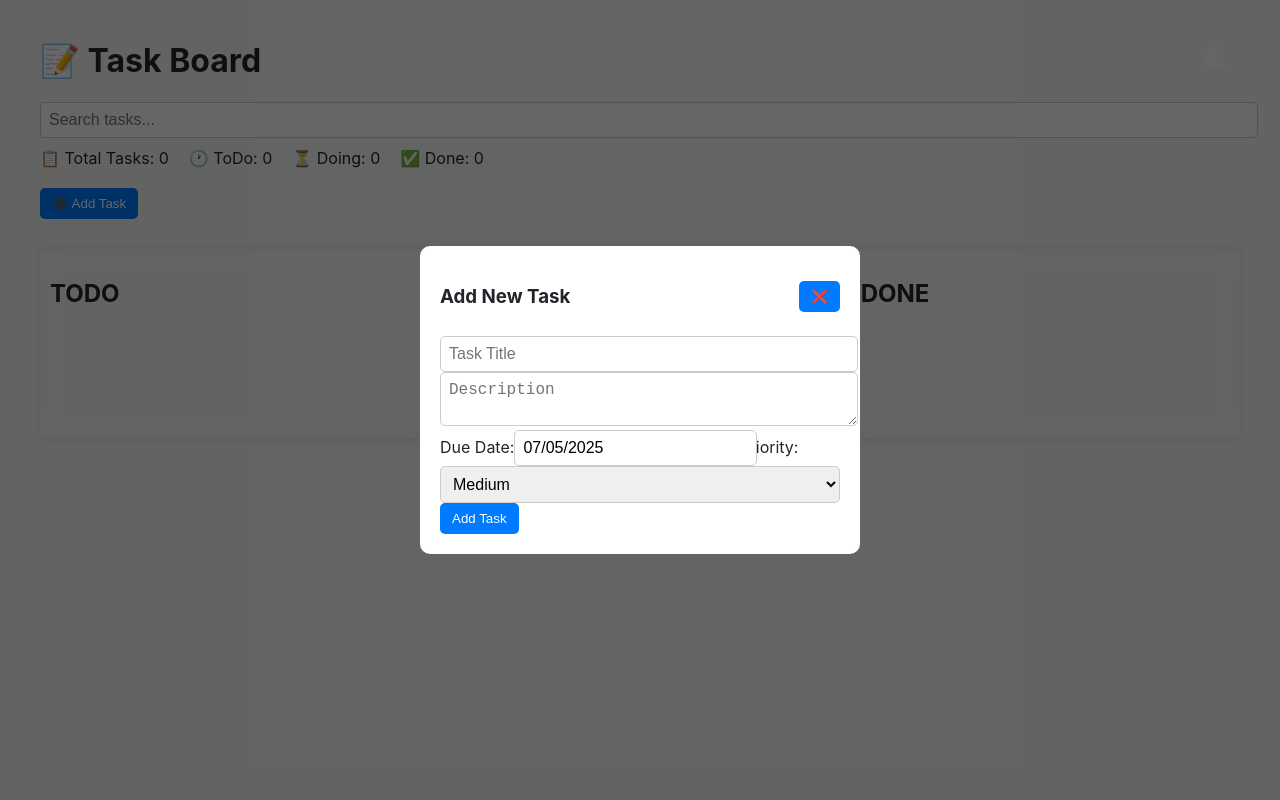
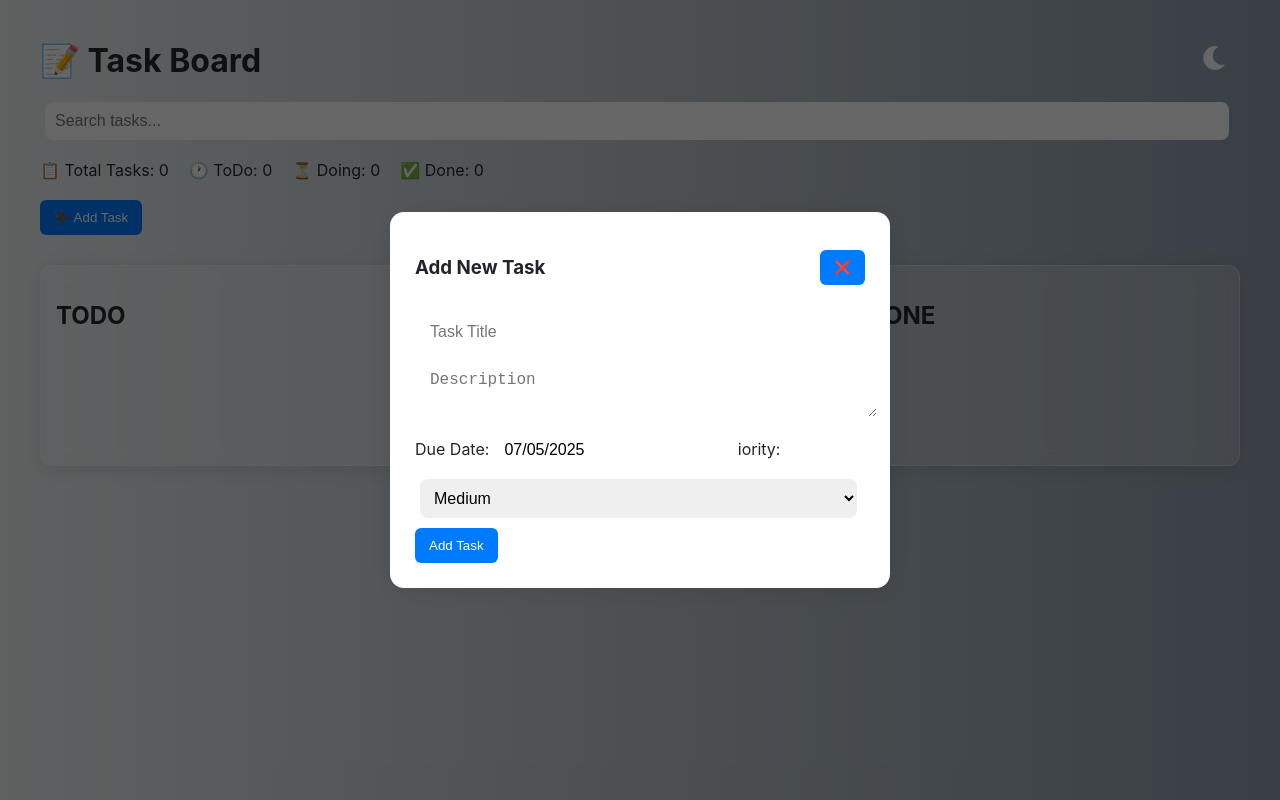
Before and after one commit to immustafa37/trello-clone, a React (Create React App) app: page / in a window 1280 px wide. Both pictures are taken after a click on the button "➕ Add Task". Built offline with nearby package versions, Linux system fonts and the light colour scheme.

Commit message:
change UI color

```diff
--- a/src/App.css
+++ b/src/App.css
@@ -1,13 +1,15 @@
+/* === Light / Dark Mode Themes === */
 body.light {
-  background: #f8f9fa;
+  background: linear-gradient(to right, #eef2f3, #8e9eab);
   color: #212529;
 }
 
 body.dark {
-  background: #1e1e2f;
+  background: linear-gradient(to right, #232526, #414345);
   color: #f1f1f1;
 }
 
+/* === App Container === */
 .app {
   padding: 20px;
   max-width: 1200px;
@@ -15,12 +17,14 @@ body.dark {
   transition: all 0.3s;
 }
 
+/* === Header === */
 .header {
   display: flex;
   justify-content: space-between;
   align-items: center;
 }
 
+/* === Theme Toggle Button === */
 .theme-toggle {
   background: none;
   border: none;
@@ -28,6 +32,7 @@ body.dark {
   cursor: pointer;
 }
 
+/* === Board Layout === */
 .board {
   display: flex;
   flex-direction: row;
@@ -41,15 +46,23 @@ body.dark {
   }
 }
 
+/* === Column Box === */
 .column {
   flex: 1;
-  padding: 10px;
-  border-radius: 8px;
-  background: rgba(255, 255, 255, 0.1);
+  padding: 15px;
+  border-radius: 12px;
+  background: rgba(255, 255, 255, 0.2);
   backdrop-filter: blur(10px);
-  box-shadow: 0 0 10px rgba(0,0,0,0.1);
+  box-shadow: 0 4px 20px rgba(0, 0, 0, 0.1);
+  border: 1px solid rgba(255, 255, 255, 0.3);
 }
 
+body.dark .column {
+  background: rgba(50, 50, 60, 0.3);
+  border: 1px solid rgba(255, 255, 255, 0.1);
+}
+
+/* === Task List Container === */
 .task-list {
   min-height: 100px;
   display: flex;
@@ -57,37 +70,67 @@ body.dark {
   gap: 10px;
 }
 
+/* === Task Cards === */
 .task-card {
   padding: 10px;
-  border-radius: 6px;
-  background: #fff;
-  box-shadow: 0 2px 4px rgba(0,0,0,0.1);
-  cursor: grab;
+  border-radius: 10px;
+  background: #ffffffee;
+  box-shadow: 0 4px 8px rgba(0, 0, 0, 0.08);
+  cursor: pointer;
+  transition: transform 0.2s;
+}
+
+.task-card:hover {
+  transform: translateY(-2px);
 }
 
 body.dark .task-card {
-  background: #2c2c3e;
-  color: #f1f1f1;
+  background: #2d2d3a;
+  color: #fff;
 }
 
+/* === Task Actions (edit/delete) === */
 .task-actions {
   display: flex;
   justify-content: flex-end;
   gap: 8px;
+  margin-top: 5px;
 }
 
-input, textarea, select {
-  width: 100%;
-  padding: 8px;
-  border: 1px solid #ccc;
-  border-radius: 5px;
+/* === Form Elements === */
+input,
+textarea,
+select {
+  width: 97%;
+  padding: 10px;
+  border: none;
+  border-radius: 8px;
   font-size: 1rem;
+  margin-left: 5px;
+  margin-bottom: 10px;
 }
 
+input:focus,
+textarea:focus,
+select:focus {
+  outline: none;
+  box-shadow: 0 0 0 2px #007bff33;
+}
+
+/* Dark mode for search input */
+body.dark input[type="text"] {
+  background-color: #2c2c3e;
+  color: #fff;
+}
+
+body.dark input[type="text"]:focus {
+  background-color: #363648;
+}
+/* === Buttons === */
 button {
-  padding: 8px 12px;
+  padding: 10px 14px;
   border: none;
-  border-radius: 5px;
+  border-radius: 6px;
   cursor: pointer;
   background-color: #007bff;
   color: #fff;
@@ -98,6 +141,7 @@ button:hover {
   background-color: #0056b3;
 }
 
+/* === Modal Styles === */
 .modal {
   position: fixed;
   top: 0;
@@ -112,11 +156,12 @@ button:hover {
 }
 
 .modal-content {
-  background: #fff;
-  padding: 20px;
-  border-radius: 10px;
+  background: #ffffff;
+  padding: 25px;
+  border-radius: 14px;
   width: 90%;
-  max-width: 400px;
+  max-width: 450px;
+  box-shadow: 0 4px 30px rgba(0, 0, 0, 0.1);
 }
 
 body.dark .modal-content {
@@ -128,5 +173,5 @@ body.dark .modal-content {
   display: flex;
   justify-content: space-between;
   align-items: center;
-  margin-bottom: 10px;
+  margin-bottom: 15px;
 }
```
